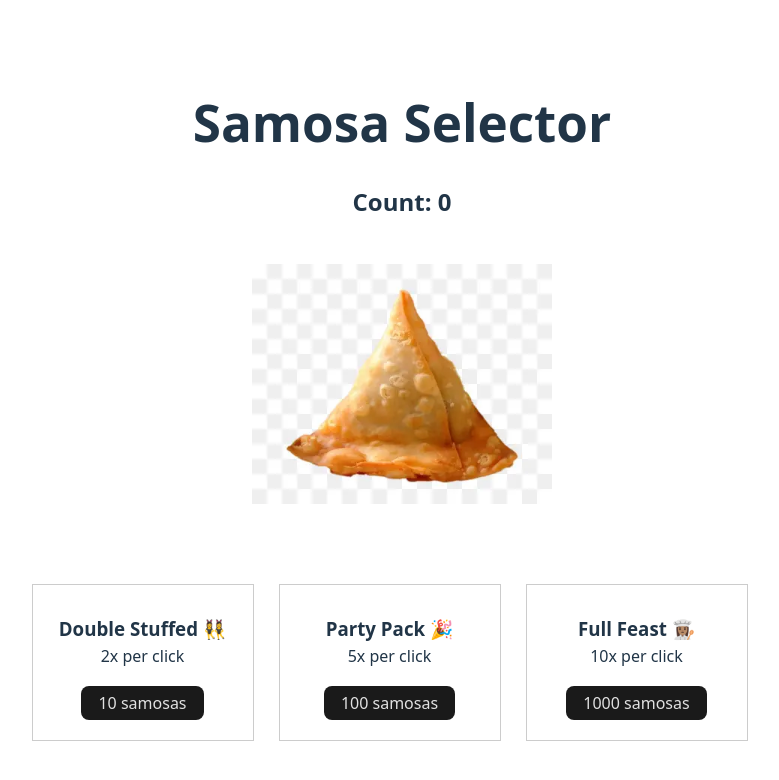
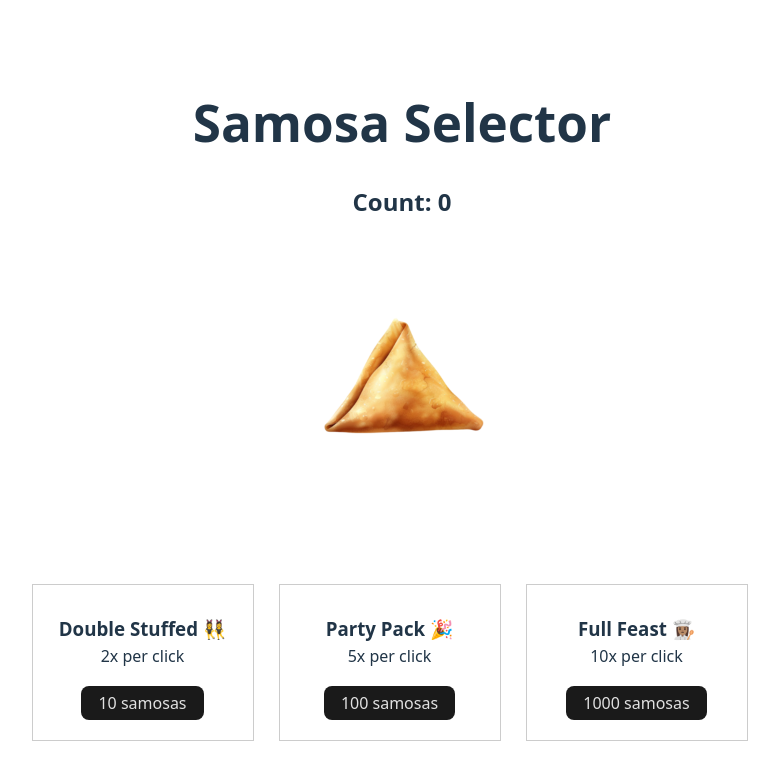
Before and after one commit to Ruhisawant/Samosa-Selector-App, a React (Vite) app: page / in a window 1280 px wide. Shown: the top 780 px of the page, without its empty margins (238-1017 px from the left). Built offline with nearby package versions, Linux system fonts and the light colour scheme.

Commit message:
New Image

```diff
--- a/src/App.jsx
+++ b/src/App.jsx
@@ -31,7 +31,7 @@ const App = () => {
       <div className='header'>
         <h1>Samosa Selector</h1>
         <h2>Count: {count}</h2>
-        <img className='samosa' src='/samosa.webp' onClick={updateCount}/>
+        <img className='samosa' src='src/assets/samosa.png' onClick={updateCount}/>
       </div>
 
       <div className='container'>
```
Also changed, not shown: src/assets/samosa.png (added).
